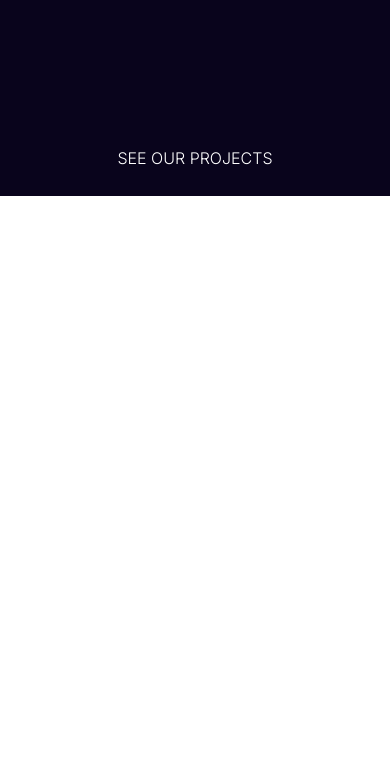
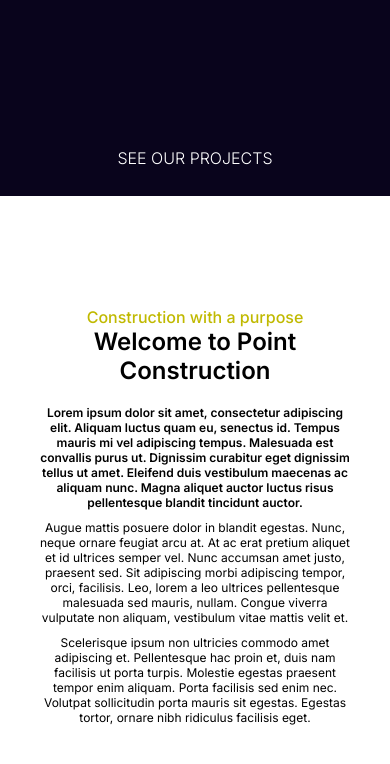
Before and after one commit to Dylaan94/point-construction, a Gatsby site: page / in a window 390 px wide. Shown: the part 704-1468 px from the top of the page. Before the commit the page ends 900 px from the top, so only its background shows below. Built offline with nearby package versions, Linux system fonts and the light colour scheme; Gatsby itself is replaced by a stand-in of ours.

Commit message:
added welcome section and responsiveness

```diff
--- a/src/components/MainSection.js
+++ b/src/components/MainSection.js
@@ -51,6 +51,18 @@ const TagLine = styled.p`
   font-size: 50px;
   font-weight: 300;
   align-self: flex-start;
+
+  @media screen and (max-width: 1130px) {
+    font-size: 40px;
+    align-self: center;
+    width: auto;
+    margin-left: auto;
+    margin-right: auto;
+  }
+
+  @media screen and (max-width: 920px) {
+    font-size: 32px
+  }
 `;
 
 const SubTagLine = styled.p`
@@ -59,6 +71,18 @@ const SubTagLine = styled.p`
   font-weight: 300;
   align-self: flex-end;
   text-align: right;
+
+  @media screen and (max-width: 1130px) {
+    font-size: 40px;
+    align-self: center;
+    text-align: left;
+    margin-left: auto;
+    margin-right: auto;
+  }
+
+  @media screen and (max-width: 920px) {
+    font-size: 24px;
+  }
 `;
 
 const SectionFooter = styled.div`
--- /dev/null
+++ b/src/components/WelcomeSection.js
@@ -0,0 +1,102 @@
+import React from "react";
+import styled from "styled-components";
+
+export default function WelcomeSection() {
+  return (
+    <Root>
+      <Container>
+        <Tagline>Construction with a purpose</Tagline>
+        <Header> Welcome to Point Construction</Header>
+        <Text>
+          <p>
+            <b>
+              Lorem ipsum dolor sit amet, consectetur adipiscing elit. Aliquam
+              luctus quam eu, senectus id. Tempus mauris mi vel adipiscing
+              tempus. Malesuada est convallis purus ut. Dignissim curabitur eget
+              dignissim tellus ut amet. Eleifend duis vestibulum maecenas ac
+              aliquam nunc. Magna aliquet auctor luctus risus pellentesque
+              blandit tincidunt auctor.
+            </b>
+          </p>
+          <p>
+            Augue mattis posuere dolor in blandit egestas. Nunc, neque ornare
+            feugiat arcu at. At ac erat pretium aliquet et id ultrices semper
+            vel. Nunc accumsan amet justo, praesent sed. Sit adipiscing morbi
+            adipiscing tempor, orci, facilisis. Leo, lorem a leo ultrices
+            pellentesque malesuada sed mauris, nullam. Congue viverra vulputate
+            non aliquam, vestibulum vitae mattis velit et. {"\n"}
+          </p>
+          <p>
+            Scelerisque ipsum non ultricies commodo amet adipiscing et.
+            Pellentesque hac proin et, duis nam facilisis ut porta turpis.
+            Molestie egestas praesent tempor enim aliquam. Porta facilisis sed
+            enim nec. Volutpat sollicitudin porta mauris sit egestas. Egestas
+            tortor, ornare nibh ridiculus facilisis eget.
+          </p>
+        </Text>
+      </Container>
+    </Root>
+  );
+}
+
+const Root = styled.div`
+  display: flex;
+  align-items: center;
+  justify-content: center;
+  min-height: 600px;
+  margin-top: 20px;
+  margin-bottom: 20px;
+
+  @media screen and (max-width: 550px) {
+    height: auto;
+  }
+`;
+
+const Container = styled.div`
+  width: 50%;
+
+  @media screen and (max-width: 920px) {
+    width: 80%;
+  }
+`;
+
+const Header = styled.h2`
+  font-size: 40px;
+  font-weight: 600;
+  margin-top: 0;
+
+  @media screen and (max-width: 920px) {
+    font-size: 32px;
+    text-align: center;
+  }
+
+  @media screen and (max-width: 550px) {
+    font-size: 24px;
+  }
+`;
+
+const Tagline = styled.p`
+  font-size: 16px;
+  font-weight: 500;
+  color: #c0b900;
+
+  @media screen and (max-width: 920px) {
+    text-align: center;
+  }
+`;
+
+const Text = styled.div`
+  font-size: 16px;
+
+  p {
+    margin-top: 10px;
+  }
+
+  @media screen and (max-width: 920px) {
+    text-align: center;
+  }
+
+  @media screen and (max-width: 550px) {
+    font-size: 12px;
+  }
+`;
--- a/src/pages/index.js
+++ b/src/pages/index.js
@@ -4,11 +4,13 @@ import styled from "styled-components";
 // component imports
 import Layout from "../components/Layout";
 import MainSection from "../components/MainSection";
+import WelcomeSection from "../components/WelcomeSection";
 
 const IndexPage = () => {
   return (
     <Layout>
       <MainSection />
+      <WelcomeSection />
     </Layout>
   );
 };
```
